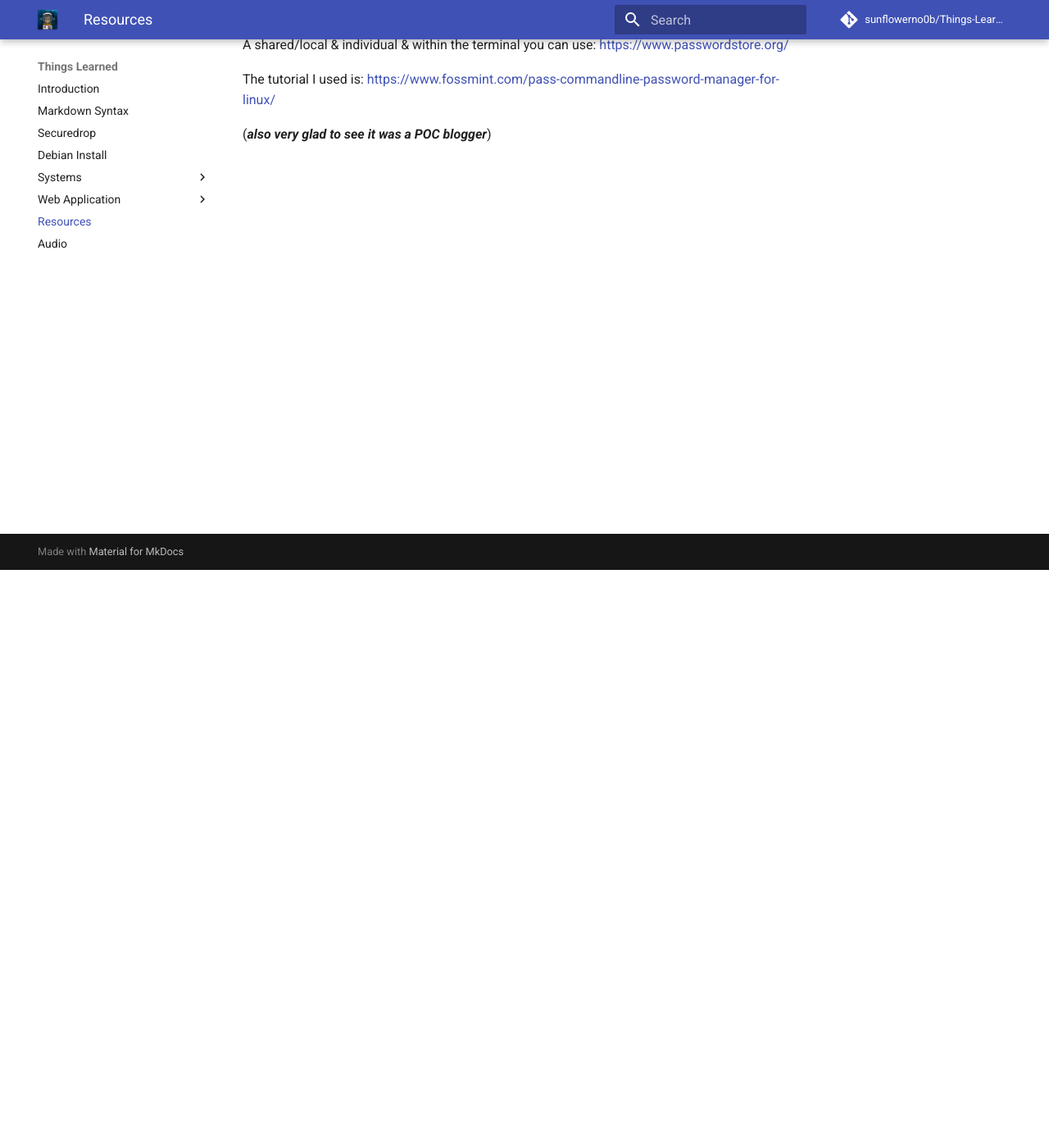
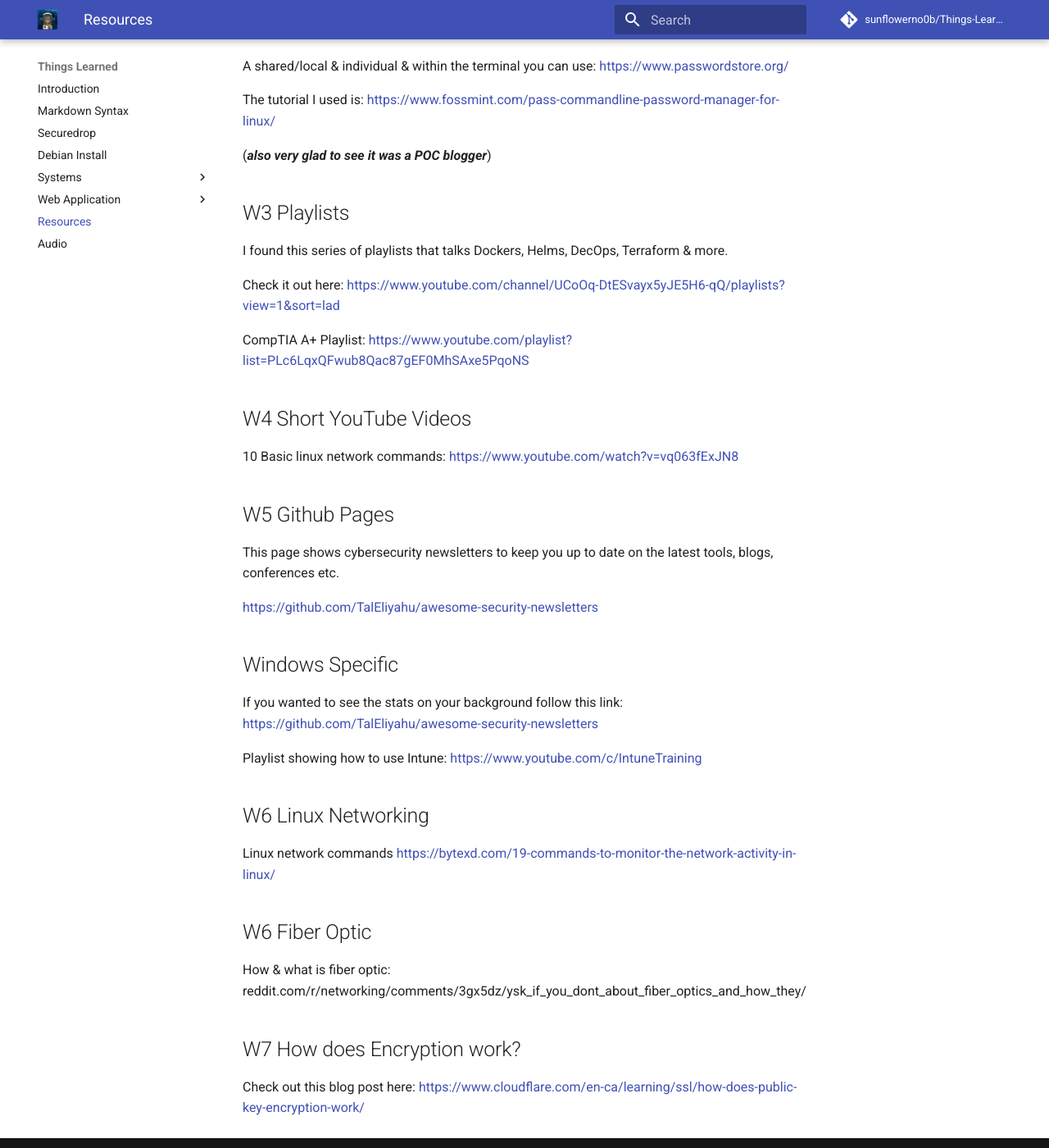
Before and after one commit to sunflowerno0b/ATW, an MkDocs documentation site: the page built from docs/Resources.md, in a window 1280 px wide and 1400 px high, scrolled down 705 px. Shown: the whole window at 82% size. Built offline with MkDocs 1.6.1 and Material for MkDocs 9.7.7, drawn with Linux system fonts in a browser that asks for light colours; comment, search, counter and statistics services are not loaded; some of the changed text lies outside the part shown.

Commit message:
added to resources

```diff
--- a/docs/Resources.md
+++ b/docs/Resources.md
@@ -1,6 +1,6 @@
 # Resources
 This will be a location for links of useful information I have found that
-has helped me with issues, questions or just curiosities.
+has helped me with issues, questions or just curiosities.  I am still trying to figure out the best structure - I understand its not the clearest at the moment. Bare with me - WIP.
 
 # Websites
 I will include a quick scenario for which each link has helped me.
@@ -35,3 +35,39 @@
 https://www.fossmint.com/pass-commandline-password-manager-for-linux/
 
 (***also very glad to see it was a POC blogger***)
+
+## W3 Playlists
+I found this series of playlists that talks Dockers, Helms, DecOps, Terraform & more.
+
+Check it out here: https://www.youtube.com/channel/UCoOq-DtESvayx5yJE5H6-qQ/playlists?view=1&sort=lad
+
+CompTIA A+ Playlist: https://www.youtube.com/playlist?list=PLc6LqxQFwub8Qac87gEF0MhSAxe5PqoNS
+
+## W4 Short YouTube Videos
+
+10 Basic linux network commands:
+https://www.youtube.com/watch?v=vq063fExJN8
+
+## W5 Github Pages
+This page shows cybersecurity newsletters to keep you up to date on the latest tools, blogs, conferences etc.
+
+https://github.com/TalEliyahu/awesome-security-newsletters
+
+
+
+## Windows Specific
+If you wanted to see the stats on your background follow this link: https://github.com/TalEliyahu/awesome-security-newsletters
+
+Playlist showing how to use Intune: https://www.youtube.com/c/IntuneTraining
+
+
+## W6 Linux Networking
+Linux network commands https://bytexd.com/19-commands-to-monitor-the-network-activity-in-linux/
+
+## W6 Fiber Optic
+
+How & what is fiber optic: reddit.com/r/networking/comments/3gx5dz/ysk_if_you_dont_about_fiber_optics_and_how_they/
+
+## W7 How does Encryption work?
+
+Check out this blog post here: https://www.cloudflare.com/en-ca/learning/ssl/how-does-public-key-encryption-work/
```
